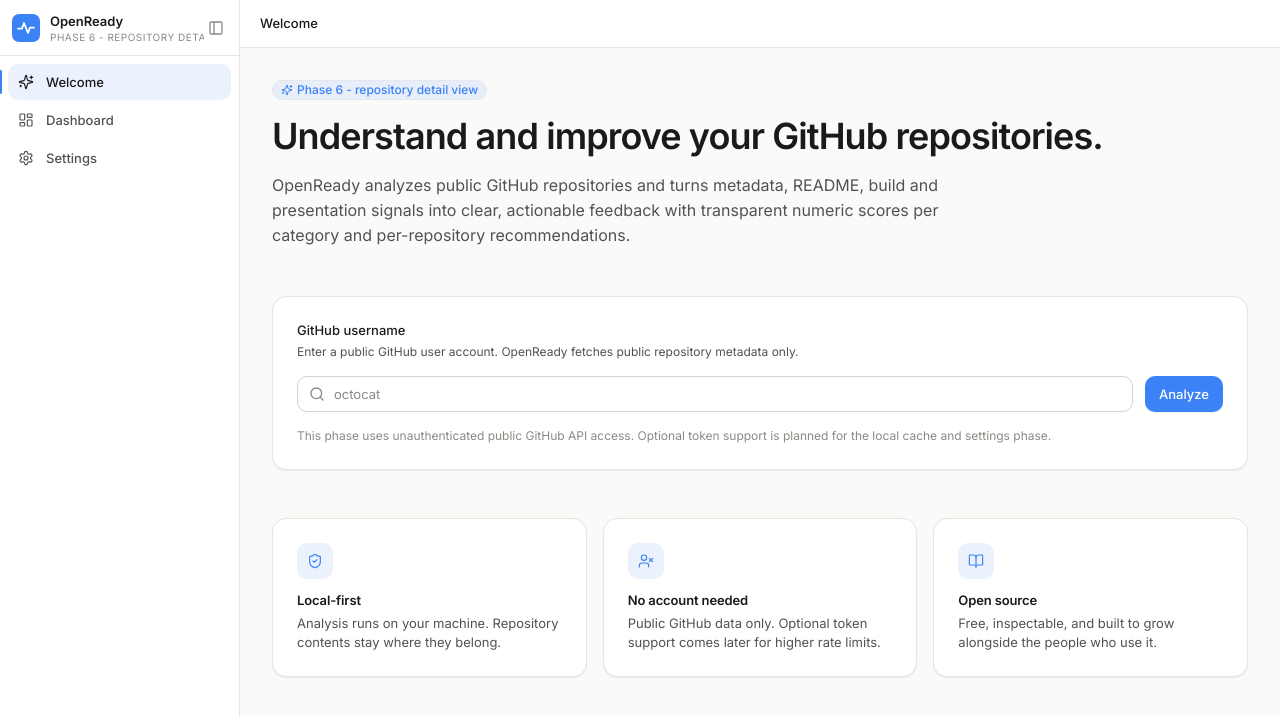
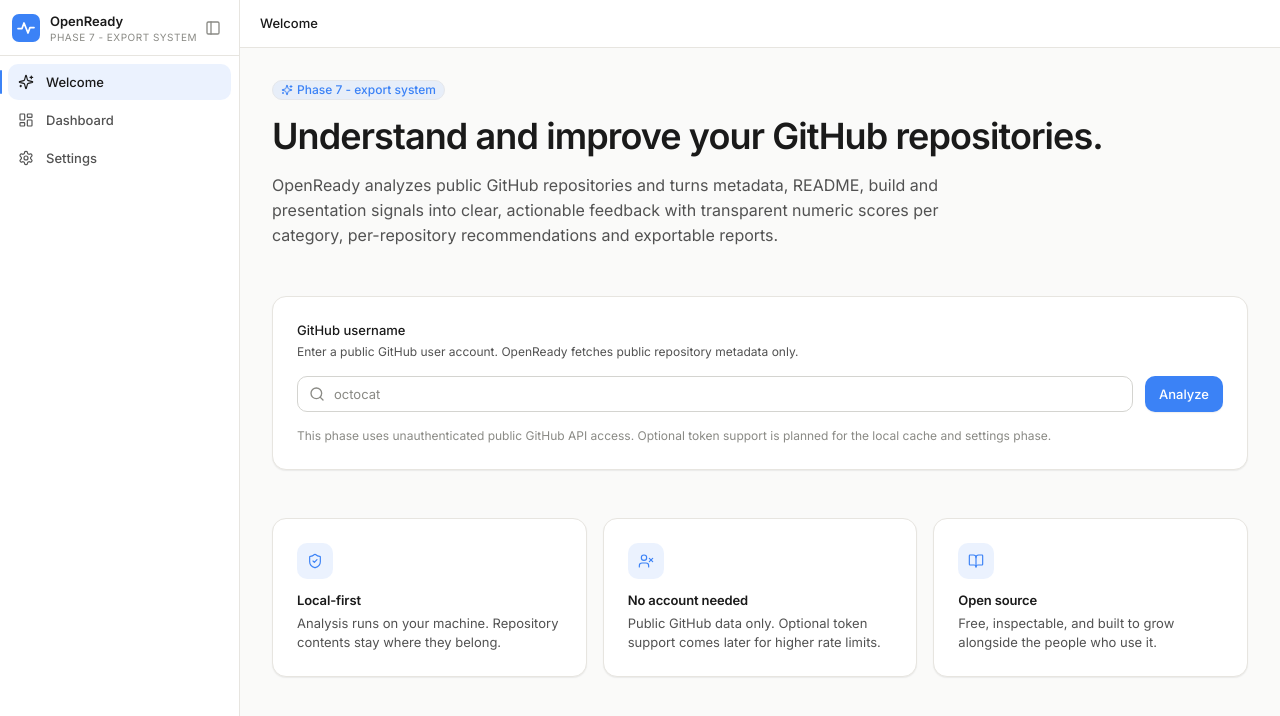
Before and after one commit to magnu1102/OpenReady, a React (Vite) app: page / in a window 1280 px wide. Shown: the top 716 px of the page. Built offline with nearby package versions, Linux system fonts and the light colour scheme.

Commit message:
docs: mark phase 7 export system current

```diff
--- a/src/lib/env.ts
+++ b/src/lib/env.ts
@@ -1,3 +1,3 @@
 export const APP_NAME = "OpenReady";
 export const APP_VERSION = "0.1.0";
-export const APP_PHASE = "Phase 6 - repository detail view";
+export const APP_PHASE = "Phase 7 - export system";
--- a/src/routes/WelcomeRoute.tsx
+++ b/src/routes/WelcomeRoute.tsx
@@ -64,7 +64,7 @@
         className="flex flex-col gap-4"
       >
         <Badge tone="accent" className="self-start">
-          <Sparkles className="h-3 w-3" /> Phase 6 - repository detail view
+          <Sparkles className="h-3 w-3" /> Phase 7 - export system
         </Badge>
         <h1 className="text-3xl font-semibold tracking-tight text-text-primary">
           Understand and improve your GitHub repositories.
@@ -72,7 +72,7 @@
         <p className="max-w-2xl text-md text-text-secondary">
           OpenReady analyzes public GitHub repositories and turns metadata, README, build and
           presentation signals into clear, actionable feedback with transparent numeric scores per
-          category and per-repository recommendations.
+          category, per-repository recommendations and exportable reports.
         </p>
       </motion.section>
 
```
Also changed, not shown: src/modules/export-engine/README.md, 4 other files (tests, documents, lock files or other folders).
